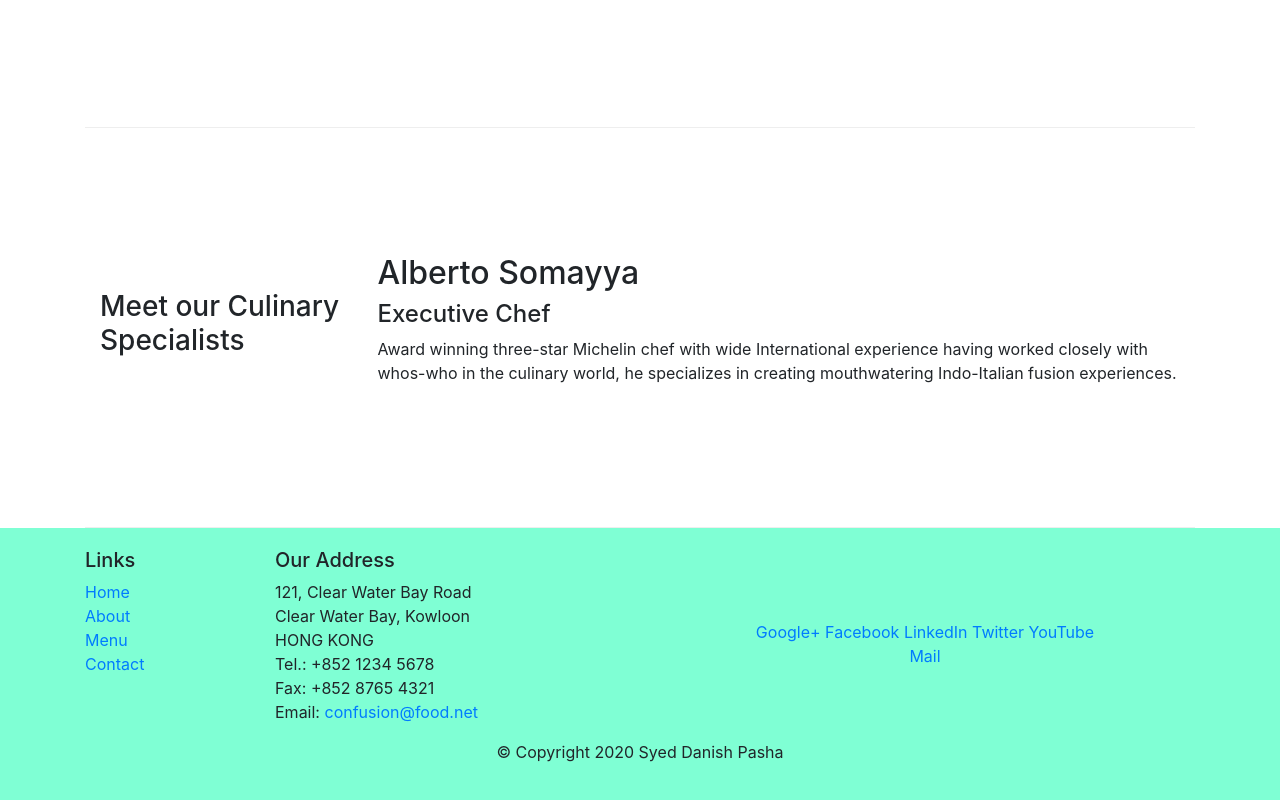
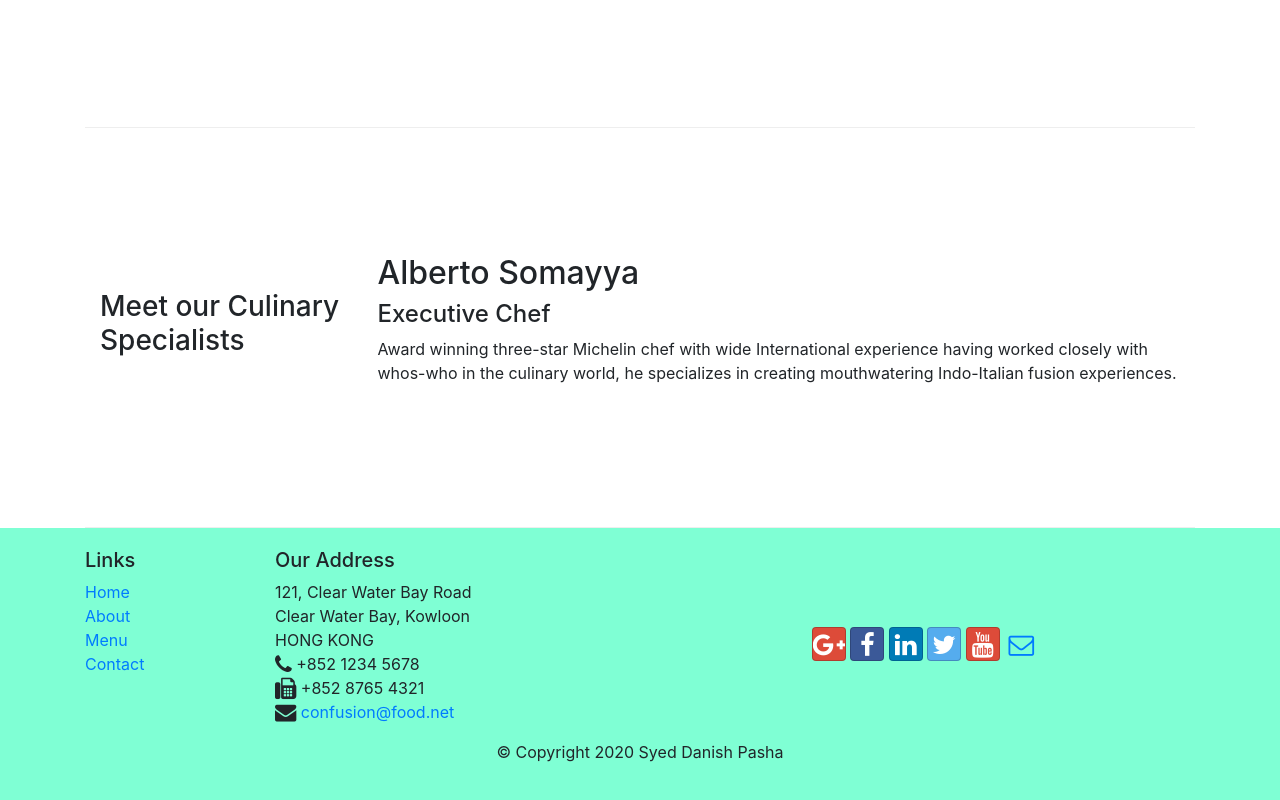
Before and after one commit to SyedDanishPasha/Mini_Project, a website: page index.html in a window 1280 px wide. Shown: the part 956-1756 px from the top of the page. Drawn offline with nearby package versions, Linux system fonts and the light colour scheme.

Commit message:
IconFonts

```diff
--- a/index.html
+++ b/index.html
@@ -9,7 +9,10 @@
 
     <!-- Bootstrap CSS -->
     <link rel="stylesheet" href="node_modules/bootstrap/dist/css/bootstrap.min.css">
+    <link rel="stylesheet" href="node_modules/font-awesome/css/font-awesome.min.css">
+    <link rel="stylesheet" href="node_modules/bootstrap-social/bootstrap-social.css">
     <link rel="stylesheet" href="CSS/style.css">
+
     <title>Syed Danish Pasha</title>
 </head>
 
@@ -22,10 +25,10 @@
             <a class="navbar-brand mr-auto" href="#">Syed Danish Pasha</a>
             <div class="collapse navbar-collapse" id="Navbar">
                 <ul class="navbar-nav mr-auto">
-                    <li class="nav-item active"><a class="nav-link" href="#">Home</a></li>
-                    <li class="nav-item"><a class="nav-link" href="./aboutus.html">About</a></li>
-                    <li class="nav-item"><a class="nav-link" href="#">Menu</a></li>
-                    <li class="nav-item"><a class="nav-link" href="#">Contact</a></li>
+                    <li class="nav-item active"><a class="nav-link" href="#"><span class="fa fa-home fa-lg"></span>Home</a></li>
+                    <li class="nav-item"><a class="nav-link" href="./aboutus.html"><span class="fa fa-info fa-lg"></span>About</a></li>
+                    <li class="nav-item"><a class="nav-link" href="#"><span class="fa fa-list fa-lg"></span>Menu</a></li>
+                    <li class="nav-item"><a class="nav-link" href="#"><span class="fa fa-address-card fa-lg"></span>Contact</a></li>
                 </ul>
             </div>
         </div>
@@ -94,19 +97,19 @@
 		              121, Clear Water Bay Road<br>
 		              Clear Water Bay, Kowloon<br>
 		              HONG KONG<br>
-		              Tel.: +852 1234 5678<br>
-		              Fax: +852 8765 4321<br>
-		              Email: <a href="mailto:confusion@food.net">confusion@food.net</a>
+		              <i class="fa fa-phone fa-lg"></i> +852 1234 5678<br>
+		              <i class="fa fa-fax fa-lg"></i> +852 8765 4321<br>
+		              <i class="fa fa-envelope fa-lg"></i> <a href="mailto:confusion@food.net">confusion@food.net</a>
 		           </address>
                 </div>
                 <div class="col-12 col-sm-4 align-self-center">
                     <div class="text-center">
-                        <a href="http://google.com/+">Google+</a>
-                        <a href="http://www.facebook.com/profile.php?id=">Facebook</a>
-                        <a href="http://www.linkedin.com/in/">LinkedIn</a>
-                        <a href="http://twitter.com/">Twitter</a>
-                        <a href="http://youtube.com/">YouTube</a>
-                        <a href="mailto:">Mail</a>
+                        <a class="btn btn-social-icon btn-google" href="http://google.com/+"><i class="fa fa-google-plus fa-lg"></i> </a>
+                        <a class="btn btn-social-icon btn-facebook" href="http://www.facebook.com/profile.php?id="><i class="fa fa-facebook fa-lg"></i></a>
+                        <a class="btn btn-social-icon btn-linkedin" href="http://www.linkedin.com/in/"><i class="fa fa-linkedin fa-lg"></i></a>
+                        <a class="btn btn-social-icon btn-twitter" href="http://twitter.com/"><i class="fa fa-twitter fa-lg"></i></a>
+                        <a class="btn btn-social-icon btn-google" href="http://youtube.com/"><i class="fa fa-youtube fa-lg"></i></a>
+                        <a class="btn btn-social-icon" href="mailto:"><i class="fa fa-envelope-o fa-lg"></i></a>
                     </div>
                 </div>
             </div>
--- a/package.json
+++ b/package.json
@@ -14,6 +14,8 @@
     "lite-server": "^2.3.0"
   },
   "dependencies": {
-    "bootstrap": "^4.0.0"
+    "bootstrap": "^4.0.0",
+    "bootstrap-social": "^5.1.1",
+    "font-awesome": "^4.7.0"
   }
 }
```
Also changed, not shown: aboutus.html (+15 -13 lines), 1 other file.
